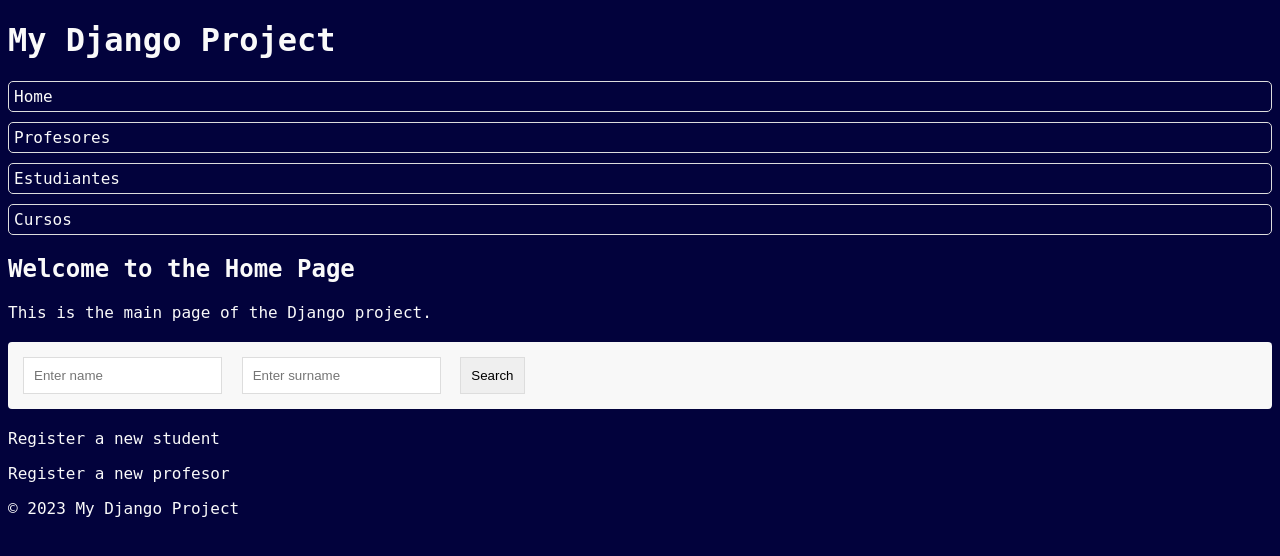
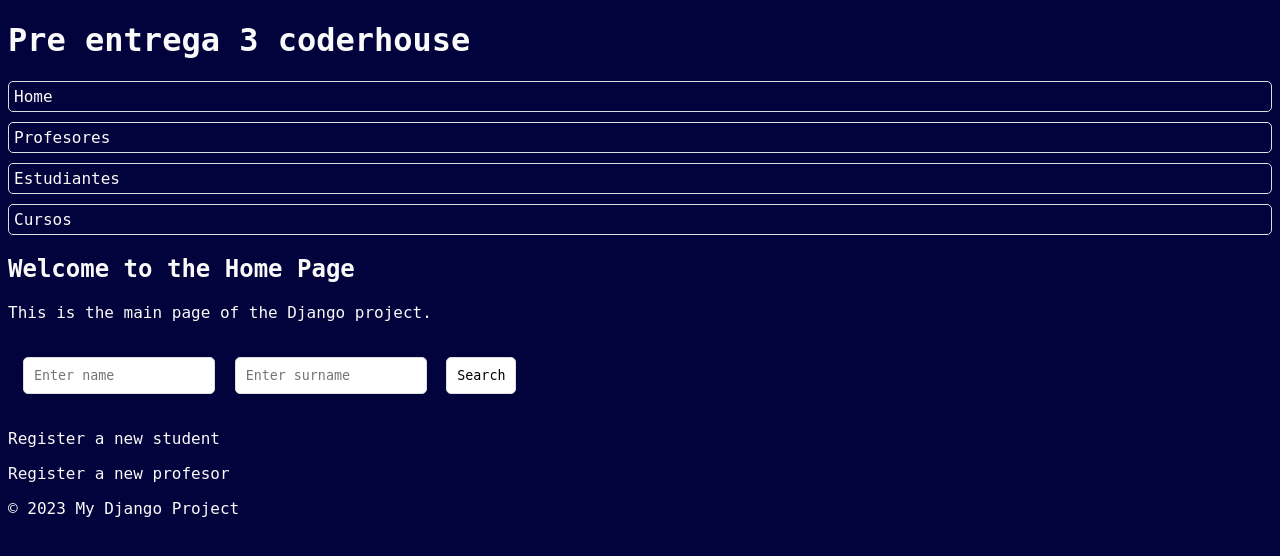
Before and after one commit to Akugara/DjangoTest, a Django app: page / in a window 1280 px wide. Shown: the top 556 px of the page. Run offline with Django 4.2, Linux system fonts and the light colour scheme.

Commit message:
Updated search form styles

```diff
--- a/static/styles.css
+++ b/static/styles.css
@@ -1,6 +1,10 @@
 body {
     font-family: monospace, sans-serif;
     background-color: rgb(2, 2, 60);
+}
+
+input, button {
+    font-family: monospace, sans-serif;
 }
 
 h1{
@@ -8,6 +12,10 @@ h1{
 }
 
 h2 {
+    color: rgb(250, 250, 250);
+}
+
+h3 {
     color: rgb(250, 250, 250);
 }
 
@@ -30,7 +38,7 @@ ul li:hover {
     background-color: #dddddd7a;
 }
 ul li a:hover {
-    color: rgb(255, 215, 16);
+    color: rgb(219, 182, 0);
 }
 
 p {
@@ -41,7 +49,6 @@ p {
     /* Example styles */
     margin: 20px 0;
     padding: 10px;
-    background-color: #f8f8f8;
     border-radius: 4px;
 }
 
@@ -50,5 +57,8 @@ p {
     /* Example styles for input fields and button */
     margin: 5px;
     padding: 10px;
+    color: #000000;
+    background-color: rgb(255, 255, 255);
     border: 1px solid #ddd;
+    border-radius: 5px;
 }
--- a/templates/base.html
+++ b/templates/base.html
@@ -10,7 +10,7 @@
 </head>
 <body>
     <header>
-        <h1>My Django Project</h1>
+        <h1>Pre entrega 3 coderhouse</h1>
         <nav>
             <ul>
                 <li><a href="{% url 'home' %}">Home</a></li>
```
